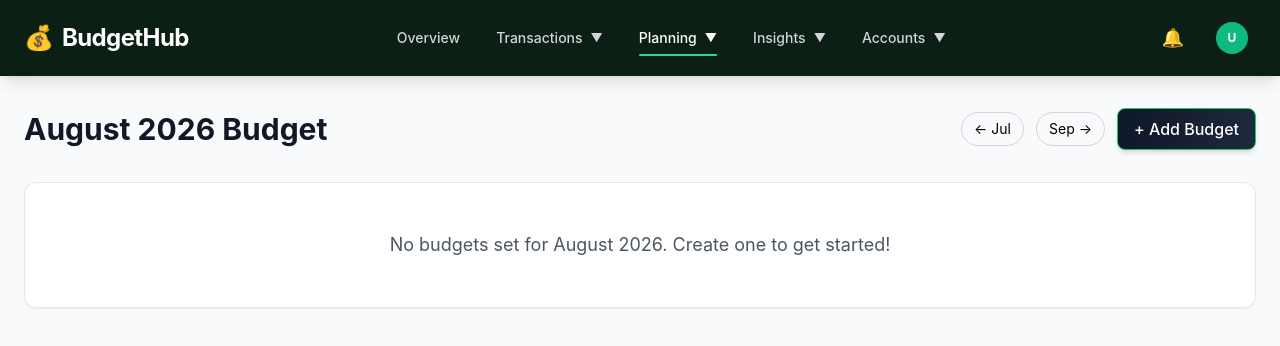
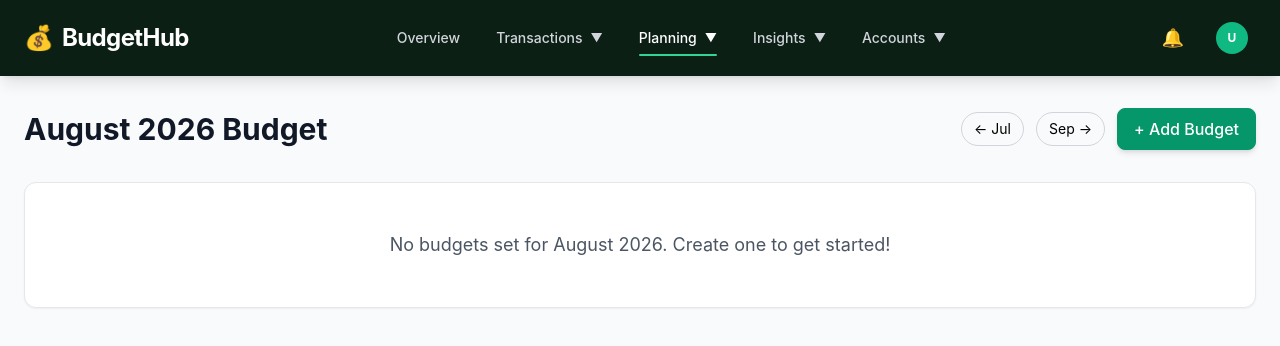
Before and after one commit to pvsugumar/budgethub, a Next.js app: page /dashboard/budgets in a window 1280 px wide. Shown: the top 346 px of the page. Built offline with nearby package versions, Linux system fonts and the light colour scheme.

Commit message:
fix: update button colors to emerald for consistency across Bills and Budgets pages

```diff
--- a/src/app/globals.css
+++ b/src/app/globals.css
@@ -48,7 +48,7 @@ body {
   }
 
   .btn-primary {
-    @apply bg-gradient-to-r from-slate-900 to-slate-800 text-white hover:from-slate-800 hover:to-slate-700 shadow-md border border-green-500 hover:border-green-400;
+    @apply bg-emerald-600 text-white hover:bg-emerald-700 shadow-md border border-emerald-600 hover:border-emerald-700;
   }
 
   .btn-secondary {
```
